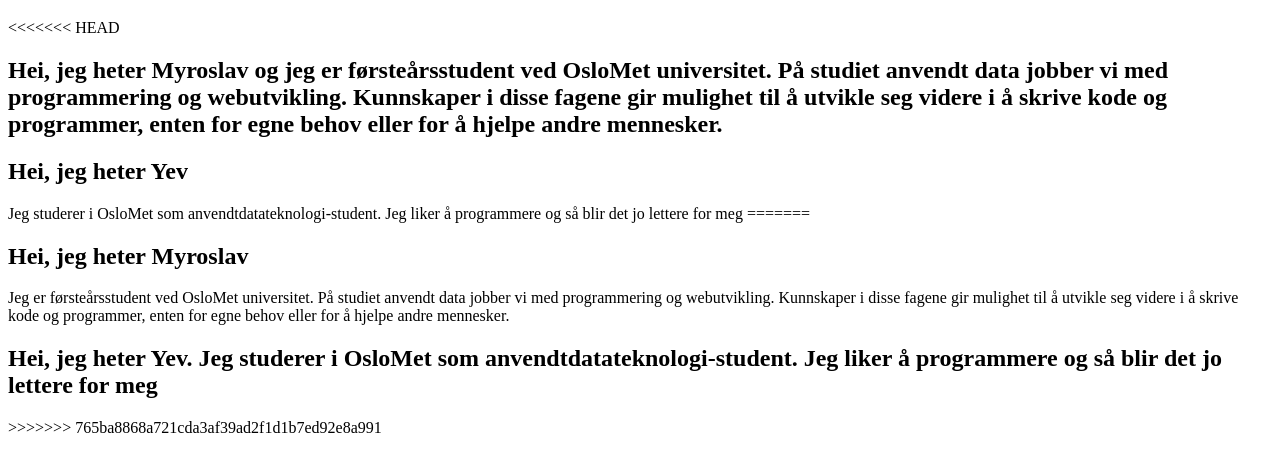
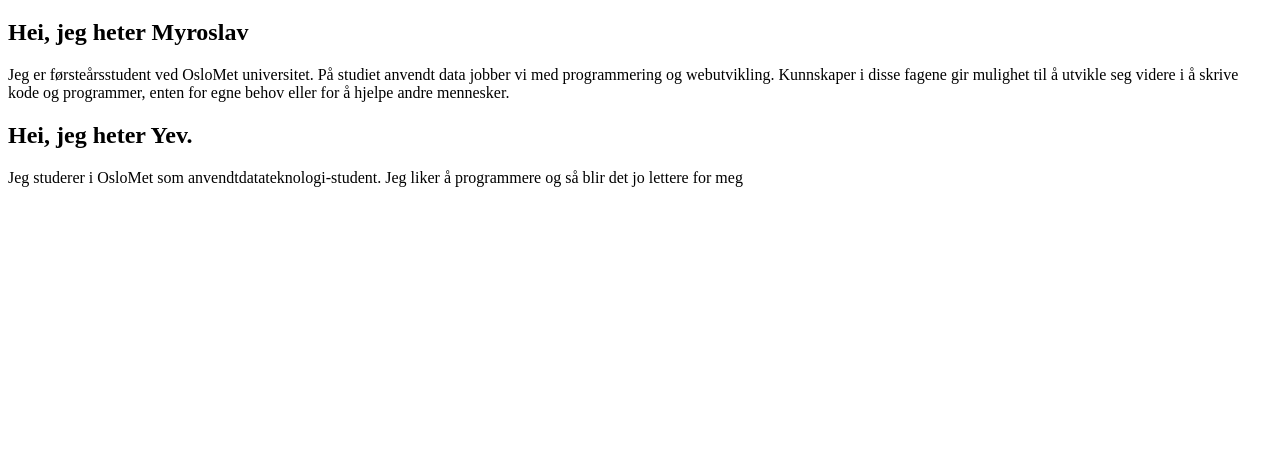
Before and after one commit to hmbande-ops/valgfri-oppgave-1-git-anbefales-fake-developers-true-group, a plain HTML site: page index.html in a window 1280 px wide. Shown: the part 61-532 px from the top of the page. Drawn offline with Linux system fonts and the light colour scheme.

Commit message:
Yevs Tekst

```diff
--- a/index.html
+++ b/index.html
@@ -7,14 +7,9 @@
 </head>
 <body>
 <h1>Om oss</h1>
-<<<<<<< HEAD
-<h2>Hei, jeg heter Myroslav og jeg er førsteårsstudent ved OsloMet universitet. På studiet anvendt data jobber vi med programmering og webutvikling. Kunnskaper i disse fagene gir mulighet til å utvikle seg videre i å skrive kode og programmer, enten for egne behov eller for å hjelpe andre mennesker.</h2>
-<h2>Hei, jeg heter Yev</h2>
-<p1>Jeg studerer i OsloMet som anvendtdatateknologi-student. Jeg liker å programmere og så blir det jo lettere for meg</p1>
-=======
 <h2>Hei, jeg heter Myroslav</h2>
 <p>Jeg er førsteårsstudent ved OsloMet universitet. På studiet anvendt data jobber vi med programmering og webutvikling. Kunnskaper i disse fagene gir mulighet til å utvikle seg videre i å skrive kode og programmer, enten for egne behov eller for å hjelpe andre mennesker.</p>
-<h2>Hei, jeg heter Yev. Jeg studerer i OsloMet som anvendtdatateknologi-student. Jeg liker å programmere og så blir det jo lettere for meg</h2>
->>>>>>> 765ba8868a721cda3af39ad2f1d1b7ed92e8a991
+<h2>Hei, jeg heter Yev. </h2>
+   <p> Jeg studerer i OsloMet som anvendtdatateknologi-student. Jeg liker å programmere og så blir det jo lettere for meg</p>
 </body>
 </html>
```
